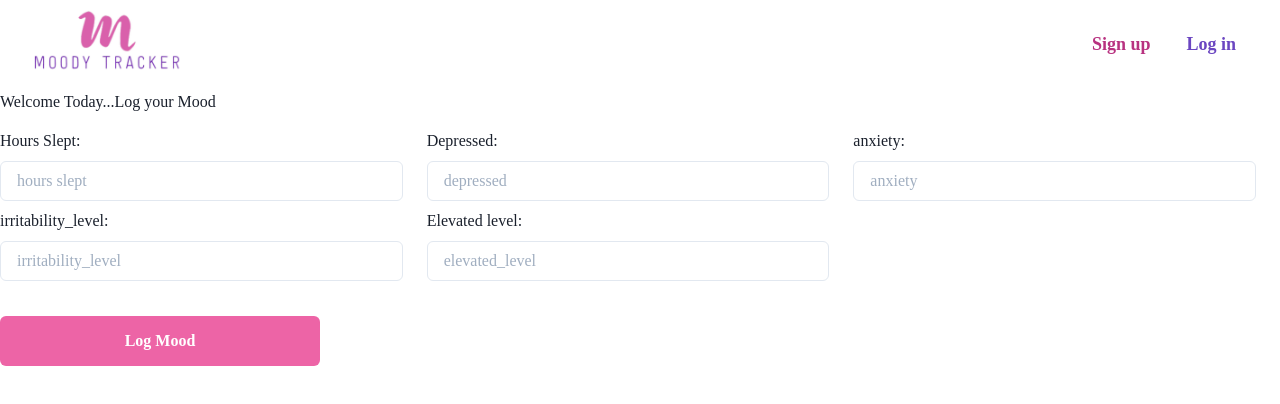
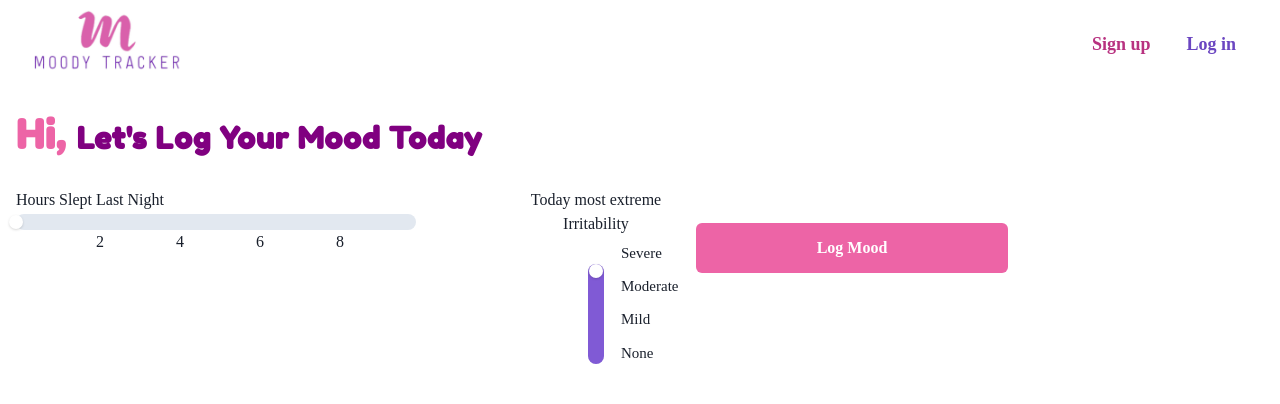
Before and after one commit to kenny-kogi/MoodyTracker-Client, a React (Create React App) app: page /mood/record in a window 1280 px wide. Shown: the top 404 px of the page. Built offline with nearby package versions, Linux system fonts and the light colour scheme; no server answers; a web font is replaced by a local one.

Commit message:
slider= hours_slept && irritability level

```diff
--- a/src/components/LogMood/LogMood.js
+++ b/src/components/LogMood/LogMood.js
@@ -3,12 +3,16 @@ import Navbar from "../Home/Navbar/Navbar";
 import axios from "axios";
 import { useNavigate } from "react-router";
 import {
-  FormControl,
-  Grid,
-  GridItem,
-  FormLabel,
-  Input,
   Button,
+  Box,
+  Container,
+  Heading,
+  Text,
+  Slider,
+  SliderTrack,
+  SliderFilledTrack,
+  SliderThumb,
+  SliderMark,
 } from "@chakra-ui/react";
 
 const LogMood = ({ loggedInStatus, user }) => {
@@ -42,95 +46,122 @@ const LogMood = ({ loggedInStatus, user }) => {
       .catch((error) => console.log(error));
   };
 
-  const handleChange = (event) => {
-    const { name, value } = event.target;
-
+  const handleChange = (v) => {
     setMood({
       ...mood,
-      [name]: value,
+      hours_slept: v,
     });
+  };
 
-    console.log(name, value);
+  const handleIrritability = (v) => {
+    setMood({
+      ...mood,
+      irritability_level: v,
+    });
   };
+
   return (
-    <div>
+    <>
       <Navbar loggedInStatus={loggedInStatus} />
-      <h1>Welcome Today...Log your Mood</h1>
+      <Box pt="5">
+        <Container maxWidth="container.xl">
+          <Heading
+            as="h1"
+            size="sm"
+            letterSpacing="wide"
+            fontWeight="bold"
+            color="purple"
+            fontSize="30px"
+            mb="30"
+          >
+            <Text as="span" color="pink.400" fontSize="40px">
+              Hi,{" "}
+            </Text>
+            Let's Log Your Mood Today
+          </Heading>
+          <form onSubmit={handleSubmit}>
+            <Box
+              as="flex"
+              flexDirection="row"
+              display="flex"
+              justifyContent="flex-start"
+              flexWrap="wrap"
+            >
+              {" "}
+              <Box
+                width="400px"
+                height="100px"
+                alignItems="center"
+                justifyContent="center"
+                mr={20}
+              >
+                <Text>Hours Slept Last Night</Text>
 
-      <form onSubmit={handleSubmit}>
-        <Grid templateColumns="repeat(3, 1fr )" mt="15">
-          <GridItem colSpan={1} mr="6">
-            <FormControl>
-              <FormLabel htmlFor="hours_slept">Hours Slept:</FormLabel>
-              <Input
-                id="hours_slept"
-                type="number"
-                placeholder="hours slept"
+                <Slider
+                  aria-label="slider-ex-6"
+                  defaultValue={0}
                   name="hours_slept"
-                value={mood.hours_slept}
-                onChange={handleChange}
-              />
-            </FormControl>
-          </GridItem>
+                  min={0}
+                  max={10}
+                  onChange={(v) => handleChange(v)}
+                  colorScheme="purple"
+                >
+                  <SliderMark value={2} mt="2" ml="2.0">
+                    2
+                  </SliderMark>
+                  <SliderMark value={4} mt="2" ml="4.0">
+                    4
+                  </SliderMark>
+                  <SliderMark value={6} mt="2" ml="6.0">
+                    6
+                  </SliderMark>
+                  <SliderMark value={8} mt="2" ml="8.0">
+                    8
+                  </SliderMark>
+                  <SliderTrack height="4" borderRadius={20}>
+                    <SliderFilledTrack />
+                  </SliderTrack>
+                  <SliderThumb />
+                </Slider>
+              </Box>
+              <Box
+                width="200px"
+                height="100px"
+                alignItems="center"
+                justifyContent="center"
+                textAlign="center"
+              >
+                <Text>Today most extreme Irritability</Text>
 
-          <GridItem colSpan={1} mb="2" mr="6">
-            <FormControl>
-              <FormLabel htmlFor="depressed">Depressed:</FormLabel>
-              <Input
-                id="depressed"
-                type="text"
-                placeholder="depressed"
-                value={mood.depressed}
-                name="depressed"
-                onChange={handleChange}
-              />
-            </FormControl>
-          </GridItem>
-
-          <GridItem colSpan={1} mr="6">
-            <FormControl>
-              <FormLabel htmlFor="anxiety">anxiety:</FormLabel>
-              <Input
-                id="anxiety"
-                type="text"
-                placeholder="anxiety"
-                value={mood.anxiety}
-                name="anxiety"
-                onChange={handleChange}
-              />
-            </FormControl>
-          </GridItem>
-
-          <GridItem colSpan={1} mr="6">
-            <FormControl>
-              <FormLabel htmlFor="irritability_level">
-                irritability_level:
-              </FormLabel>
-              <Input
-                id="irritability_level"
-                type="number"
-                placeholder="irritability_level"
-                name="irritability_level"
-                value={mood.irritability_level}
-                onChange={handleChange}
-              />
-            </FormControl>
-          </GridItem>
-          <GridItem colSpan={1} mr="6">
-            <FormControl>
-              <FormLabel htmlFor="elevated_level">Elevated level:</FormLabel>
-              <Input
-                id="elevated_level"
-                type="number"
-                placeholder="elevated_level"
-                name="elevated_level"
-                value={mood.elevated_level}
-                onChange={handleChange}
-              />
-            </FormControl>
-          </GridItem>
-        </Grid>
-
+                <Slider
+                  mt={7}
+                  aria-label="slider-ex-6"
+                  defaultValue={"None"}
+                  name="irritability_levele"
+                  onChange={(v) => handleIrritability(v)}
+                  colorScheme="purple"
+                  orientation="vertical"
+                  min={0}
+                  max={3}
+                >
+                  <SliderMark value={0} ml="25px" fontSize={15}>
+                    None
+                  </SliderMark>
+                  <SliderMark value={1} ml="25px" fontSize={15}>
+                    Mild
+                  </SliderMark>
+                  <SliderMark value={2} ml="25px" fontSize={15}>
+                    Moderate
+                  </SliderMark>
+                  <SliderMark value={3} ml="25px" fontSize={15}>
+                    Severe
+                  </SliderMark>
+                  <SliderTrack borderRadius={20} width={4}>
+                    <SliderFilledTrack />
+                  </SliderTrack>
+                  <SliderThumb />
+                </Slider>
+              </Box>
               <Button
                 type="submit"
                 mt="35"
@@ -143,9 +174,106 @@ const LogMood = ({ loggedInStatus, user }) => {
               >
                 Log Mood
               </Button>
+            </Box>
           </form>
-    </div>
+        </Container>
+      </Box>
+    </>
   );
+
+  // <div>
+  //
+  //   <h1>Welcome Today...Log your Mood</h1>
+
+  //   <form onSubmit={handleSubmit}>
+  //     <Grid templateColumns="repeat(3, 1fr )" mt="15">
+  //       <GridItem colSpan={1} mr="6">
+  //         <FormControl>
+  //           <FormLabel htmlFor="hours_slept">Hours Slept:</FormLabel>
+  //           <Input
+  //             id="hours_slept"
+  //             type="number"
+  //             placeholder="hours slept"
+  //             name="hours_slept"
+  //             value={mood.hours_slept}
+  //             onChange={handleChange}
+  //           />
+  //         </FormControl>
+  //         <SliderBar />
+  //       </GridItem>
+
+  //       <GridItem colSpan={1} mb="2" mr="6">
+  //         <FormControl>
+  //           <FormLabel htmlFor="depressed">Depressed:</FormLabel>
+  //           <Input
+  //             id="depressed"
+  //             type="text"
+  //             placeholder="depressed"
+  //             value={mood.depressed}
+  //             name="depressed"
+  //             onChange={handleChange}
+  //           />
+  //         </FormControl>
+  //       </GridItem>
+
+  //       <GridItem colSpan={1} mr="6">
+  //         <FormControl>
+  //           <FormLabel htmlFor="anxiety">anxiety:</FormLabel>
+  //           <Input
+  //             id="anxiety"
+  //             type="text"
+  //             placeholder="anxiety"
+  //             value={mood.anxiety}
+  //             name="anxiety"
+  //             onChange={handleChange}
+  //           />
+  //         </FormControl>
+  //       </GridItem>
+
+  //       <GridItem colSpan={1} mr="6">
+  //         <FormControl>
+  //           <FormLabel htmlFor="irritability_level">
+  //             irritability_level:
+  //           </FormLabel>
+  //           <Input
+  //             id="irritability_level"
+  //             type="number"
+  //             placeholder="irritability_level"
+  //             name="irritability_level"
+  //             value={mood.irritability_level}
+  //             onChange={handleChange}
+  //           />
+  //         </FormControl>
+  //       </GridItem>
+  //       <GridItem colSpan={1} mr="6">
+  //         <FormControl>
+  //           <FormLabel htmlFor="elevated_level">Elevated level:</FormLabel>
+  //           <Input
+  //             id="elevated_level"
+  //             type="number"
+  //             placeholder="elevated_level"
+  //             name="elevated_level"
+  //             value={mood.elevated_level}
+  //             onChange={handleChange}
+  //           />
+  //         </FormControl>
+  //       </GridItem>
+  //     </Grid>
+
+  //     <Button
+  //       type="submit"
+  //       mt="35"
+  //       bg="pink.400"
+  //       color="white"
+  //       height="50px"
+  //       width="25%"
+  //       _hover={{ bg: "purple" }}
+  //       fontWeight="bold"
+  //     >
+  //       Log Mood
+  //     </Button>
+  //   </form>
+  // </div>
 };
 
 export default LogMood;
```
Lines whose indentation alone changed are shown as unchanged.
